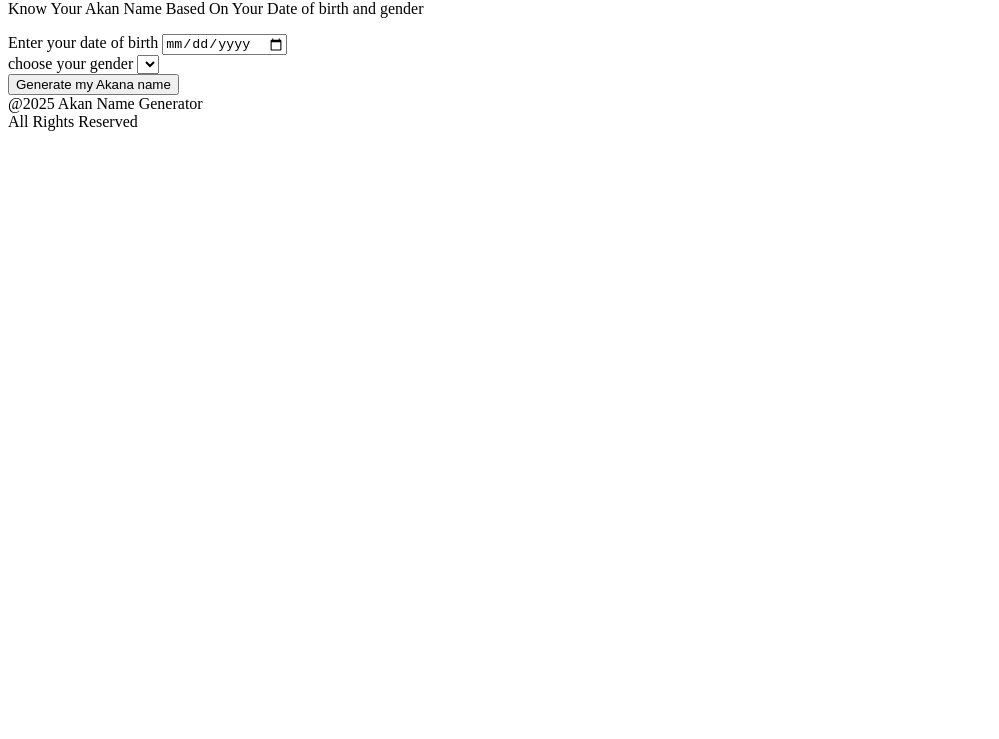
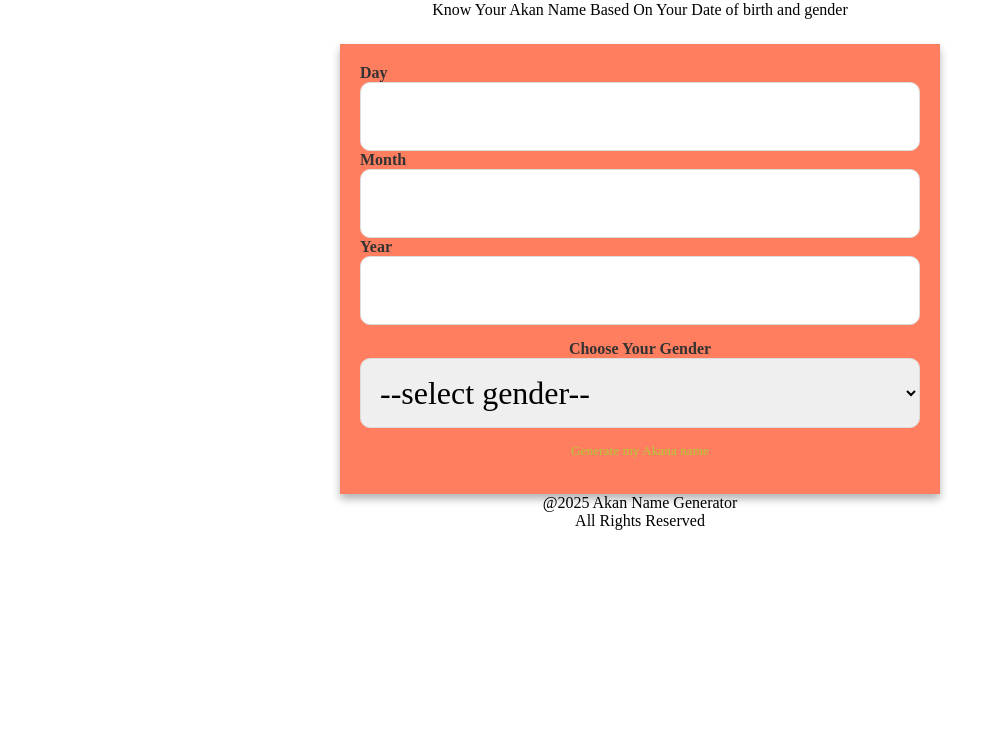
Before and after one commit to dennomel/java2.0, a plain HTML site: page index.html in a window 1280 px wide. Shown: the part 61-800 px from the top of the page, without its empty margins (0-999 px from the left). Drawn offline with Linux system fonts and the light colour scheme.

Commit message:
Edited the css file

```diff
--- a/css/style.css
+++ b/css/style.css
@@ -1,89 +1,59 @@
-/* Global styles */
 * {
+  padding: 0;
   margin: 0;
-  padding: 0;
   box-sizing: border-box;
-  font-family: "Arial", sans-serif;
+  font-family: "Times New Roman", Times, serif;
+}
+body {
+  color: black;
+  background: linearGradient(to left, #feb47b, #ff7e5f);
+  padding: 25px;
+  text-align: center;
+}
+header {
+  margin-bottom: 25px;
 }
 
-body {
-  background: linear-gradient(to right, #ff7e5f, #feb47b);
-  color: #fff;
-  text-align: center;
+header h4 {
+  font-size: x-large;
+  color: #ff7e5f;
+  margin-bottom: 10px;
+}
+form {
+  color: #333;
+  background: #ff7e5f;
   padding: 20px;
-}
-
-/* Header styles */
-header {
-  margin-bottom: 20px;
-}
-
-header h1 {
-  font-size: 2.5rem;
-  color: #ffe4e1;
-}
-
-header p {
-  font-size: 1.2rem;
-  color: #fffae6;
-}
-
-/* Form styles */
-form {
-  background-color: #fff;
-  color: #333;
-  padding: 20px;
-  border-radius: 10px;
-  box-shadow: 0 4px 8px rgba(0, 0, 0, 0.2);
-  max-width: 400px;
+  box-shadow: 0 5px 8px rgba(0,0,0,0.3);
+  border-radius; 15px;
+  max-width: 600px;
   margin: 0 auto;
 }
-
 .form-group {
+  text-align: left;
   margin-bottom: 15px;
-  text-align: left;
 }
 
 label {
-  display: block;
+  display: flexbox;
+  margin-bottom:5px;
   font-weight: bold;
-  margin-bottom: 5px;
 }
-
 input,
 select {
+  padding: 15px;
   width: 100%;
-  padding: 10px;
-  font-size: 1rem;
+  border-radius: 10px;
   border: 1px solid #ddd;
-  border-radius: 5px;
+  font-size: xx-large;
 }
+button {
+  color: #b2ca36;
+  padding: 15px 10px;
+  background-color: #ff7e5f;
+  border: none;
+  cursor: pointer;
 
-button {
-  background-color: #ff7e5f;
-  color: #fff;
-  padding: 10px 15px;
-  border: none;
-  border-radius: 5px;
-  font-size: 1rem;
-  cursor: pointer;
-  transition: background-color 0.3s ease;
+
+
+
 }
-
-button:hover {
-  background-color: #feb47b;
-}
-
-/* Result styles */
-.result {
-  margin-top: 20px;
-  font-size: 1.2rem;
-  font-weight: bold;
-}
-
-/* Footer styles */
-footer {
-  margin-top: 20px;
-  font-size: 0.9rem;
-  color: #ffe4e1;
-}
--- a/index.html
+++ b/index.html
@@ -4,6 +4,7 @@
     <meta charset="UTF-8" />
     <meta name="viewport" content="width=device-width, initial-scale=1.0" />
     <title>Akan Word Generator</title>
+    <link rel="stylesheet" href="./css/style.css" />
   </head>
 
   <body>
@@ -14,23 +15,29 @@
       </header>
       <form id="form-akan">
         <div class="form-group">
-          <label for="birthday"> Enter your date of birth</label>
-          <input type="date" id="date of birth" name="date of birth" required />
+          <label for="birthday"> Day</label>
+          <input type="number" min="1" max="31" required />
+          <label for="birthday">Month</label>
+          <input type="number" min="1" max="12" required />
+          <label for="birthday">Year</label>
+          <input type="number" min="1900" max="2025" required />
         </div>
 
-        <div>
-          <label>choose your gender</label>
-          <select>
-            <option value></option>
-            <option value></option>
-            <option value></option>
+        <div class="'form-group">
+          <label for="'gender">Choose Your Gender</label>
+          <select id="gender" name="gender" required>
+            <option value="">--select gender--</option>
+            <option value="male">Male</option>
+            <option value="Female">Female</option>
           </select>
         </div>
 
         <button>Generate my Akana name</button>
       </form>
 
-      <div></div>
+      <div id="result" class="result">
+        <!--Akan name result will appear here-->
+      </div>
     </main>
   </body>
   <footer>@2025 Akan Name Generator</footer>
```
